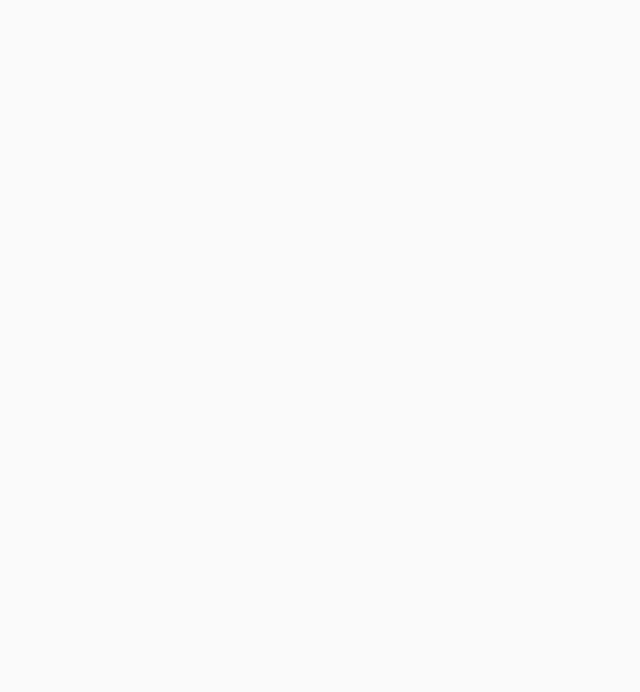
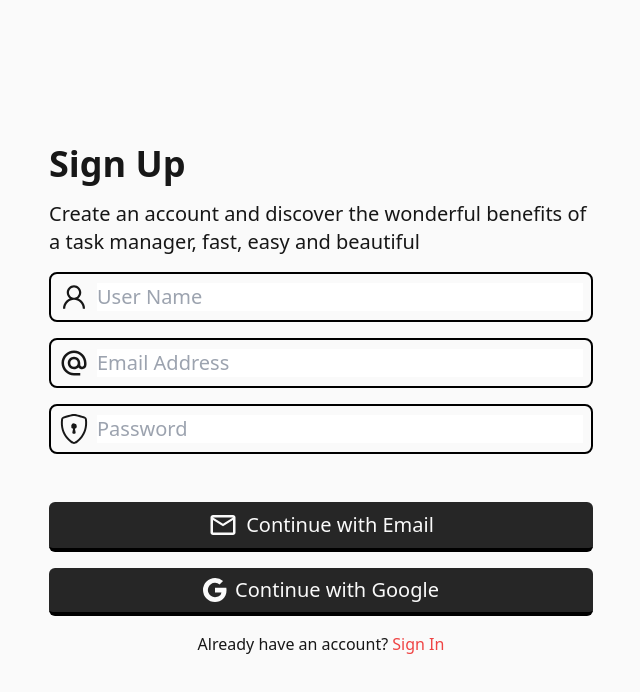
Before and after one commit to Numonu/neotask, a Next.js app: page /signup in a window 1280 px wide. Shown: the top 692 px of the page, without its empty margins (319-959 px from the left). Built offline with nearby package versions, Linux system fonts and the light colour scheme.

Commit message:
he maquetado el contenido de la pagina signup

```diff
--- a/src/pages/signup.jsx
+++ b/src/pages/signup.jsx
@@ -1,3 +1,4 @@
+import SignUpLayout from "@/components/organisms/SignUpLayout";
 import Head from "next/head";
 
 export default function SignUp() {
@@ -8,6 +9,7 @@ export default function SignUp() {
 			</Head>
 			<div className="text-neutral-900 bg-neutral-50">
 				<div className="min-h-screen max-w-xl mx-auto flex flex-col justify-center">
+                    <SignUpLayout/>
 				</div>
 			</div>
 		</>
```
